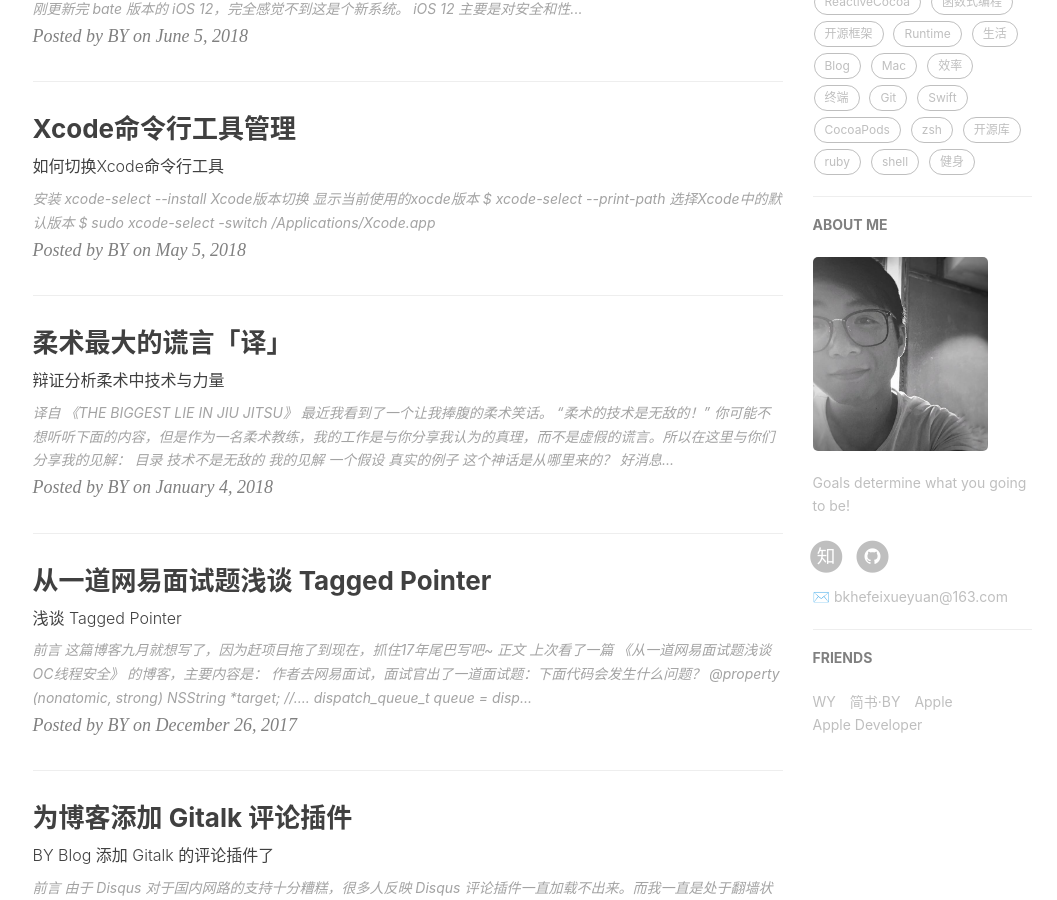
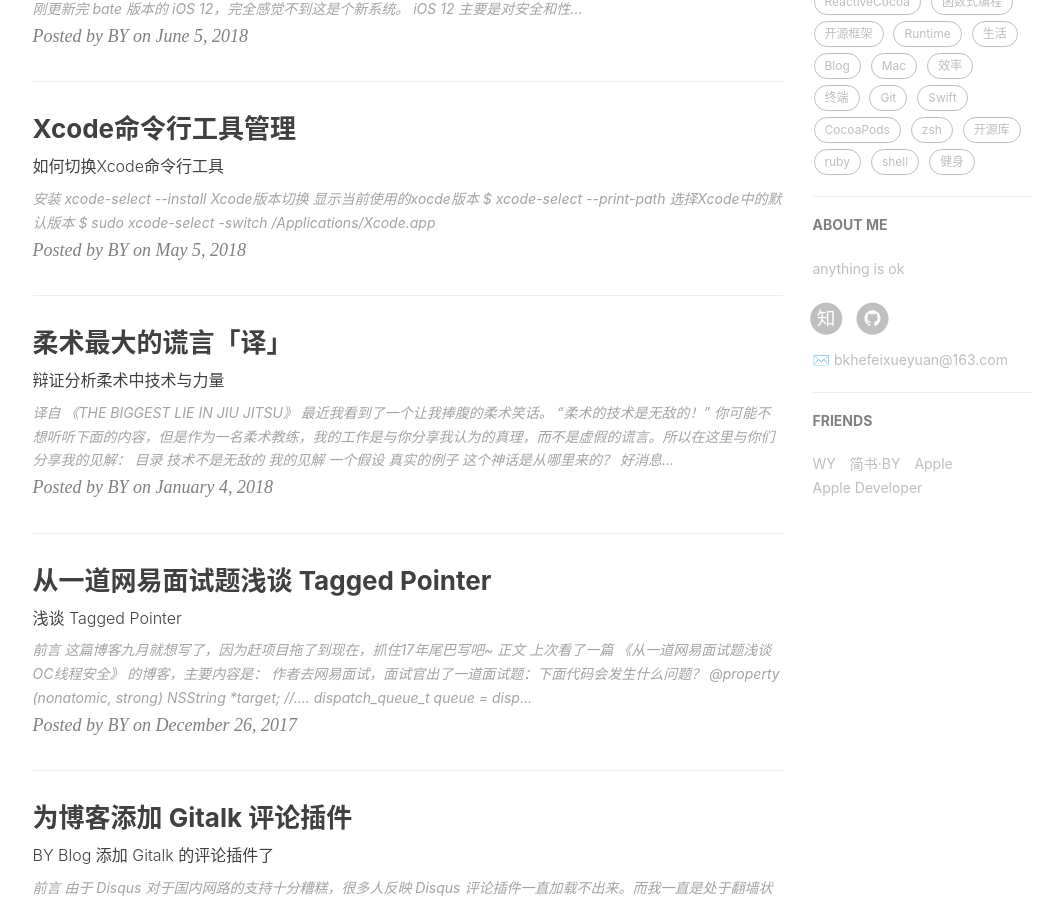
Before and after one commit to mdzzyyy/mdzzyyy.github.io, a Jekyll site: the page built from index.html, in a window 1280 px wide and 900 px high, scrolled down 593 px. Shown: the whole window, without its empty margins (135-1192 px from the left). Built offline with Jekyll 4.4.1, drawn with Linux system fonts in a browser that asks for light colours; nearby versions of some CDN libraries; the list of posts is cut into pages by our own code; comment, search, counter and statistics services are not loaded.

Commit message:
Update _config.yml

```diff
--- a/_config.yml
+++ b/_config.yml
@@ -3,7 +3,7 @@ title: BY Blog
 SEOTitle: bKun的博客 | bKun Blog
 header-img: img/post-bg-desk.jpg
 email: bkhefeixueyuan@163.com
-description: "Every failure is leading towards success."
+description: "人丑多读书"
 keyword: "bKun, bKun Blog, bKun的博客, BaoKun, iOS, Apple, iPhone"
 url: "https://mdzzyyy.github.io/"          # your host, for absolute URL
 baseurl: ""      # for example, '/blog' if your blog hosted on 'host/blog'
@@ -11,8 +11,8 @@ github_repo: "https://github.com/mdzzyyy/mdzzyyy.github.io.git" # you code repos
 
 # Sidebar settings
 sidebar: true                           # whether or not using Sidebar.
-sidebar-about-description: "Goals determine what you going to be!"
-sidebar-avatar: /img/about-BY-gentle.jpg      # use absolute URL, seeing it's used in both `/` and `/about/`
+sidebar-about-description: "anything is ok"
+#sidebar-avatar: /img/about-BY-gentle.jpg      # use absolute URL, seeing it's used in both `/` and `/about/`
 
 
 
```
